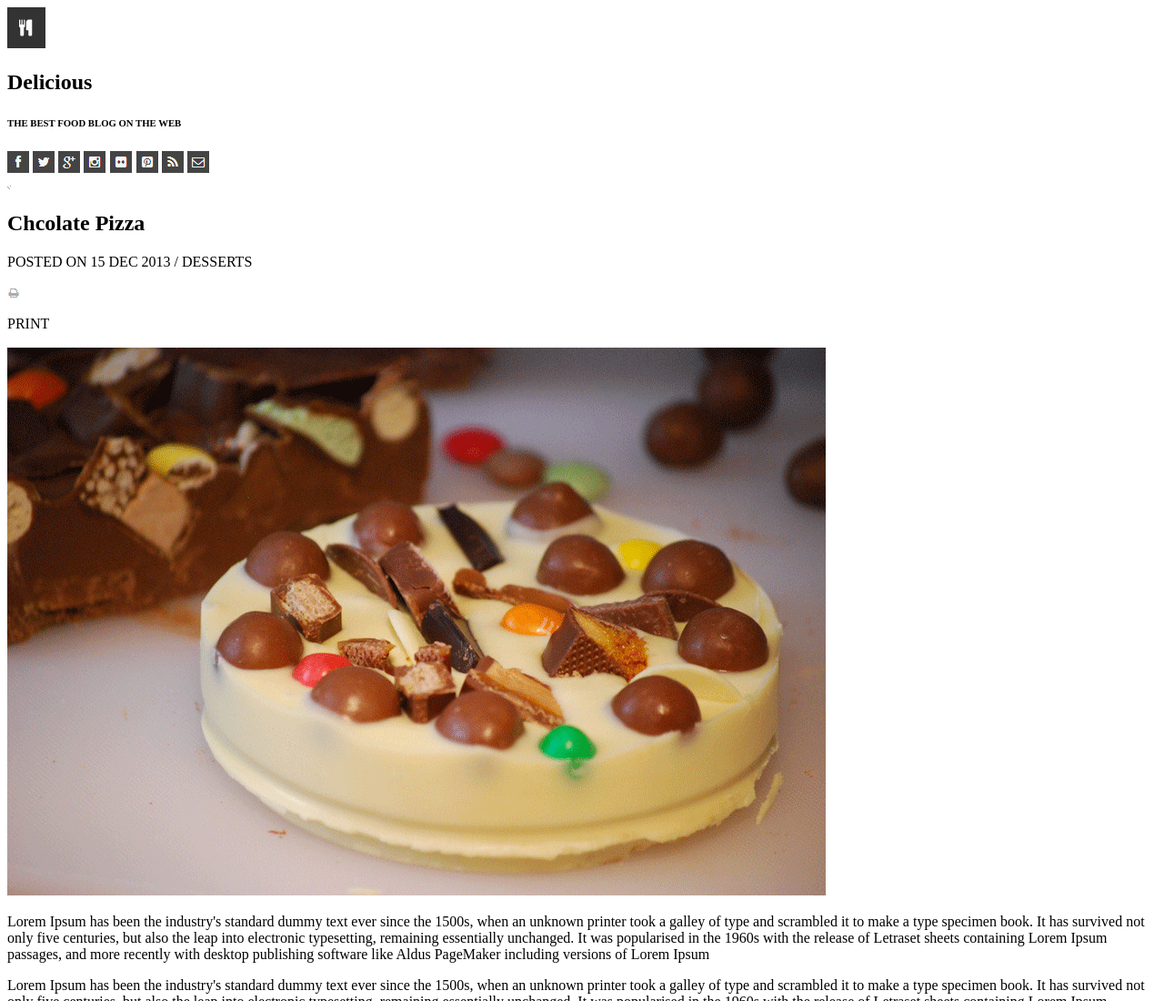
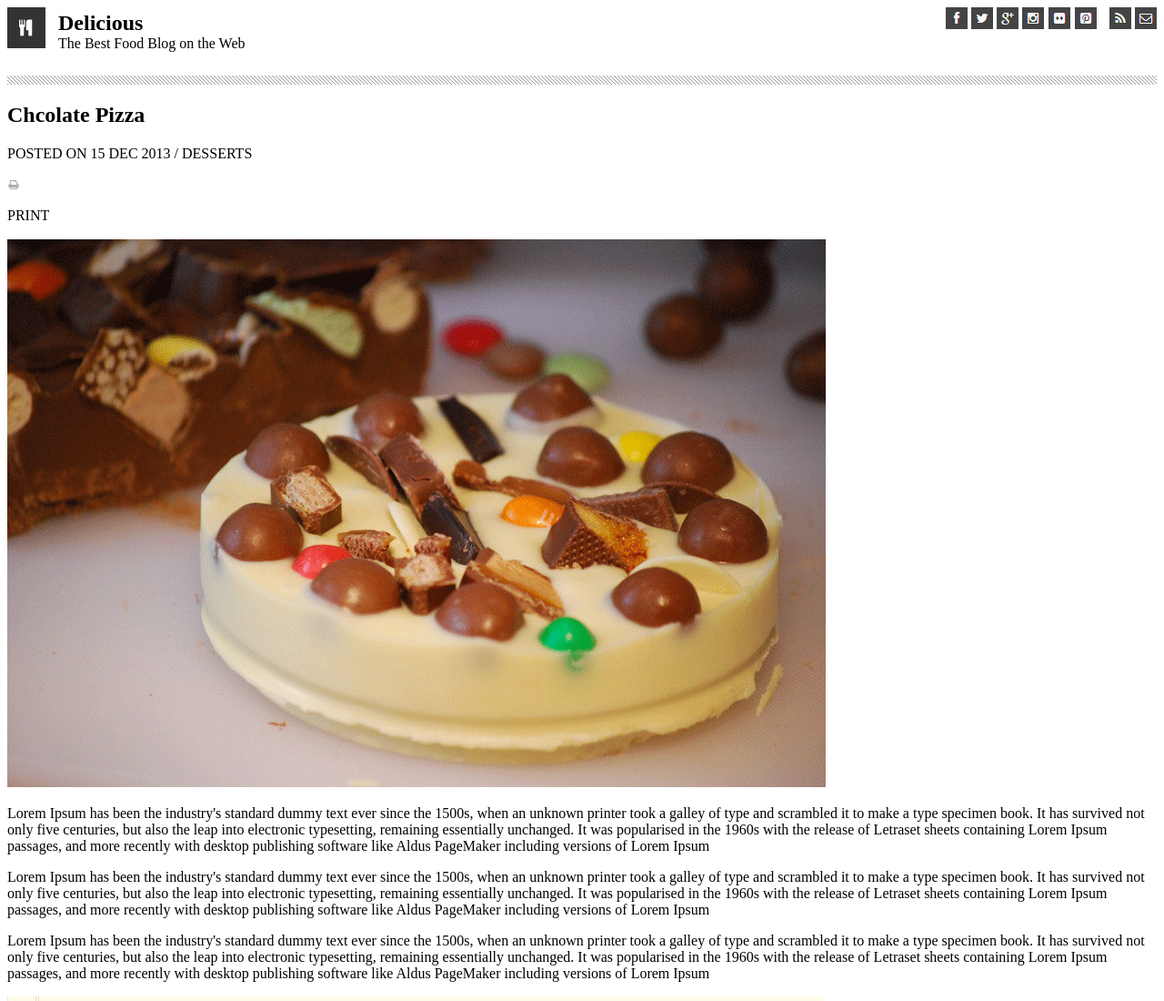
Before and after one commit to GearRatio/chocolate-pizza, a plain HTML site: page index.html in a window 1280 px wide. Shown: the top 1100 px of the page at 91% size. Drawn offline with Linux system fonts and the light colour scheme.

```diff
--- a/css/style.css
+++ b/css/style.css
@@ -0,0 +1,44 @@
+header {
+    height: 75px;
+}
+
+#title-container {
+    width: 49%;
+    float: left;
+}
+
+#icon-container {
+    float: right;
+    /* display: inline-block; */
+    width: 49%;
+    text-align: right;
+}
+
+#title,
+#subtitle {
+    margin: 0;
+}
+
+#title {
+    margin-bottom: 0;
+}
+
+#title-container div,
+#icon-container div {
+    display: inline-block;
+    margin-left: 10px;
+}
+
+#icon-container div {
+    position: relative;
+    margin-left: 10px;
+    /* top: 10px; */
+}
+
+#hr {
+    background-image: url('/img/hr-img.png');
+    height: 10px;
+    width: 100%;
+    /* position: relative;
+    bottom: 0; */
+}
--- a/index.html
+++ b/index.html
@@ -1,33 +1,39 @@
 <!DOCTYPE html>
 <html lang="en">
+
 <head>
     <meta charset="UTF-8">
     <meta http-equiv="X-UA-Compatible" content="IE=edge">
     <meta name="viewport" content="width=device-width, initial-scale=1.0">
+    <link rel="stylesheet" href="/css/style.css">
     <title>Delicious</title>
 </head>
 <header>
-    <div>
+    <div id="title-container">
         <img src="img/logo.png">
-        <h2>Delicious</h2>
-        <h6>THE BEST FOOD BLOG ON THE WEB</h6>
+        <!-- font is yellowtail -->
+        <div>
+            <h2 id="title">Delicious</h2>
+            <p id="subtitle">The Best Food Blog on the Web</p>
+        </div>
     </div>
 
-    <div>
+    <div id="icon-container">
         <img src="img/fb-icon.png">
         <img src="img/twit-icon.png">
         <img src="img/gp-icon.png">
         <img src="img/insta-icon.png">
         <img src="img/flic-icon.png">
         <img src="img/pint-icon.png">
-        <img src="img/rss-icon.png">
-        <img src="img/mail-icon.png">
-    </div>
-
-    <div>
-        <img src="img/hr-img.png">
+        <div>
+            <img src="img/rss-icon.png">
+            <img src="img/mail-icon.png">
+        </div>
     </div>
 </header>
+<!-- This is the header border rule -->
+<div id="hr"></div>
+
 <body>
     <div>
         <container>
@@ -44,9 +50,15 @@
     <div>
         <img src="img/choco-pizza.png">
 
-        <p>Lorem Ipsum has been the industry's standard dummy text ever since the 1500s, when an unknown printer took a galley of type and scrambled it to make a type specimen book. It has survived not only five centuries, but also the leap into electronic typesetting, remaining essentially unchanged. It was popularised in the 1960s with the release of Letraset sheets containing Lorem Ipsum passages, and more recently with desktop publishing software like Aldus PageMaker including versions of Lorem Ipsum</p>
-        <p>Lorem Ipsum has been the industry's standard dummy text ever since the 1500s, when an unknown printer took a galley of type and scrambled it to make a type specimen book. It has survived not only five centuries, but also the leap into electronic typesetting, remaining essentially unchanged. It was popularised in the 1960s with the release of Letraset sheets containing Lorem Ipsum passages, and more recently with desktop publishing software like Aldus PageMaker including versions of Lorem Ipsum</p>
-        <p>Lorem Ipsum has been the industry's standard dummy text ever since the 1500s, when an unknown printer took a galley of type and scrambled it to make a type specimen book. It has survived not only five centuries, but also the leap into electronic typesetting, remaining essentially unchanged. It was popularised in the 1960s with the release of Letraset sheets containing Lorem Ipsum passages, and more recently with desktop publishing software like Aldus PageMaker including versions of Lorem Ipsum</p>
+        <p>Lorem Ipsum has been the industry's standard dummy text ever since the 1500s, when an unknown printer took a galley of type and scrambled it to make a type specimen book. It has survived not only five centuries, but also the leap into electronic
+            typesetting, remaining essentially unchanged. It was popularised in the 1960s with the release of Letraset sheets containing Lorem Ipsum passages, and more recently with desktop publishing software like Aldus PageMaker including versions of
+            Lorem Ipsum</p>
+        <p>Lorem Ipsum has been the industry's standard dummy text ever since the 1500s, when an unknown printer took a galley of type and scrambled it to make a type specimen book. It has survived not only five centuries, but also the leap into electronic
+            typesetting, remaining essentially unchanged. It was popularised in the 1960s with the release of Letraset sheets containing Lorem Ipsum passages, and more recently with desktop publishing software like Aldus PageMaker including versions of
+            Lorem Ipsum</p>
+        <p>Lorem Ipsum has been the industry's standard dummy text ever since the 1500s, when an unknown printer took a galley of type and scrambled it to make a type specimen book. It has survived not only five centuries, but also the leap into electronic
+            typesetting, remaining essentially unchanged. It was popularised in the 1960s with the release of Letraset sheets containing Lorem Ipsum passages, and more recently with desktop publishing software like Aldus PageMaker including versions of
+            Lorem Ipsum</p>
 
         <img src="img/list-bg.png">
 
@@ -79,7 +91,7 @@
 
         <p>Lorem Ipsum has been the industry's standard dummy text ever since the 1500s.</p>
 
-        <a href="#" >Share Recipe</a>
+        <a href="#">Share Recipe</a>
 
         <!-- line goes here -->
 
@@ -93,4 +105,5 @@
         </div>
     </footer>
 </body>
+
 </html>
```
Also changed, not shown: 1 other file.
